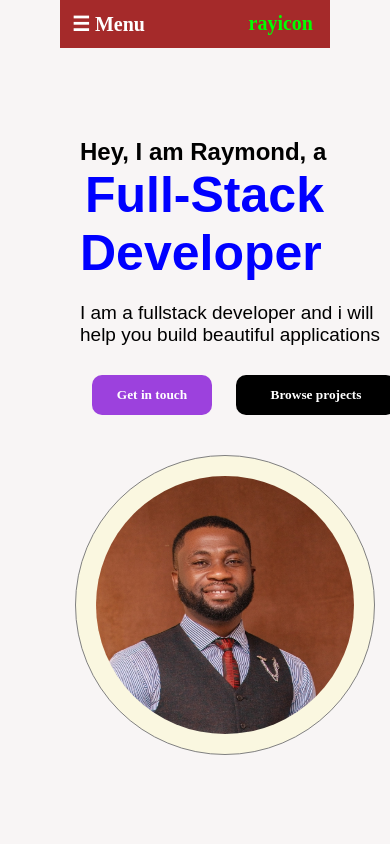
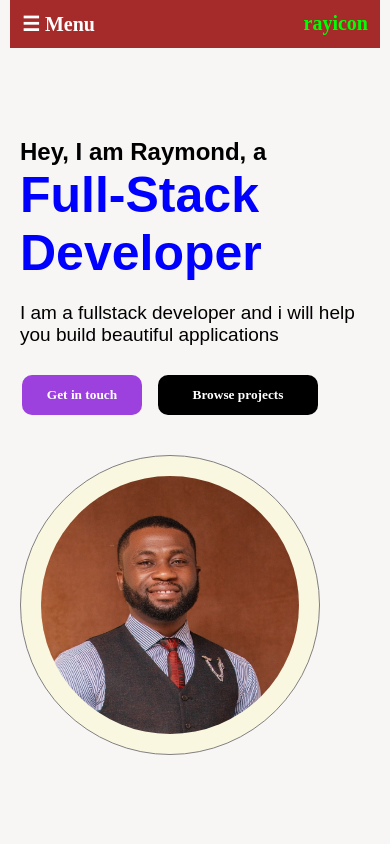
Before and after one commit to RayIwobi/Portfolio__frontend-project, a React (Create React App) app in the folder react-app/: page / in a window 390 px wide. Shown: the top 844 px of the page. Built offline with nearby package versions, Linux system fonts and the light colour scheme.

Commit message:
edited the css

```diff
--- a/react-app/src/Components/DropDownMenu/menu.css
+++ b/react-app/src/Components/DropDownMenu/menu.css
@@ -222,8 +222,9 @@ ul ul ul {
 
 @media screen and (max-width: 600px) {
   .dropdown {
-    display: block; /* show dropdown normally on mobile */
+    display: block;
     width: 100%;
+    padding: 0 10px;
   }
 
   .dropdown-toggle {
--- a/react-app/src/Components/portfolio/port.css
+++ b/react-app/src/Components/portfolio/port.css
@@ -1,7 +1,5 @@
 body{
     background-color: rgb(248, 245, 245);
-    margin-left: 50px;
-    margin-right: 50px;
     color: black;
 }
 
@@ -11,6 +9,12 @@ body{
     margin-right: auto;
     display: flex;
     flex-direction: column;
+}
+@media screen and (max-width:600px){
+    .main-container{
+        margin-left: 20px;
+        margin-right: 20px;
+    }
 }
 
 .ray{
@@ -503,8 +507,6 @@ label{
 
 @media screen and (max-width:600px){
     *{
-        margin-left: 5px;
-        margin-right: 5px;
         color: black;
     }
     .top-navigation{
```
Also changed, not shown: react-app/src/Components/DropDownMenu/Menu.js (line endings or trailing spaces), react-app/src/Components/portfolio/Home.js (line endings or trailing spaces).
